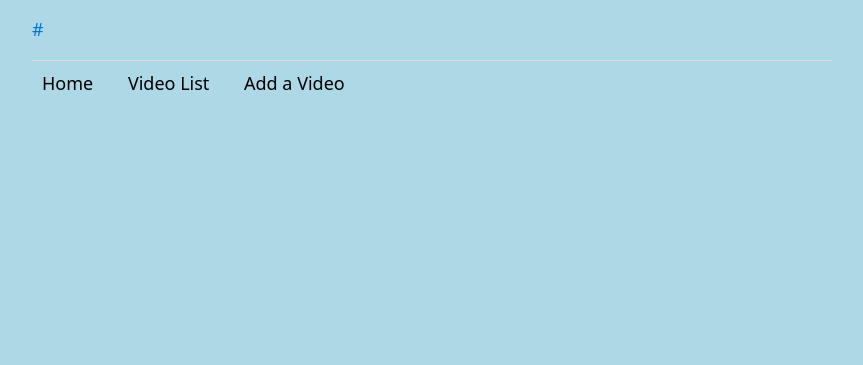
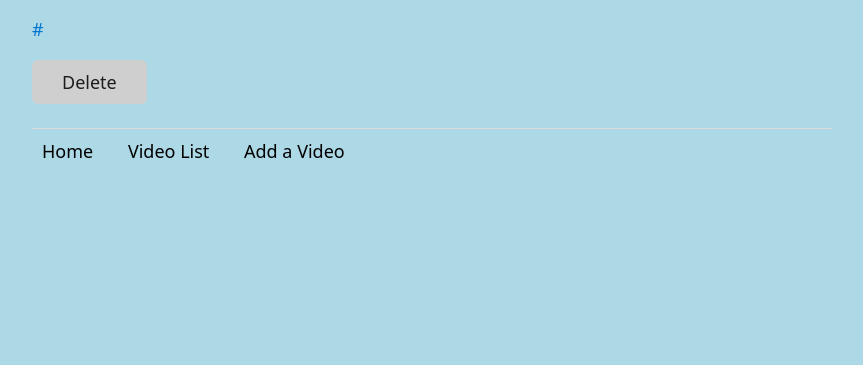
Before and after one commit to KJTempas/video-app, a Django app: template video_collection/templates/video_collection/video_detail.html in a window 1280 px wide. Shown: the part 435-800 px from the top of the page, without its empty margins (208-1071 px from the left). Run offline with Django 3.2, Linux system fonts and the light colour scheme; the template is opened without the code that fills it: most values are stand-ins (such as "Sample title", 1, 10 or a date in 2020).

Commit message:
add delete video

```diff
--- a/video_collection/templates/video_collection/video_detail.html
+++ b/video_collection/templates/video_collection/video_detail.html
@@ -8,8 +8,11 @@
         <iframe width="420" height="315" src="https://youtube.com/embed/{{ video.video_id }}"></iframe>
         <p><a href="{{video.url}}">{{ video.url }}</a></p>
 
-
-
+<!--delete button. calls views.delete_video method-->
+    <form action="{% url 'delete_video' video.pk %}" method="POST">
+        {% csrf_token %}
+        <button type=submit class="delete">Delete</button>
+    </form>
 
 
 
--- a/video_collection/urls.py
+++ b/video_collection/urls.py
@@ -6,5 +6,6 @@
     path('', views.home, name='home'), #empty string means the home page
     path('add', views.add, name='add_video'),
     path('video_list', views.video_list, name='video_list'),
-    path('video/<int:video_pk>', views.video_detail, name='video_detail')
+    path('video/<int:video_pk>', views.video_detail, name='video_detail'),
+    path('video/<int:video_pk>/delete', views.delete_video, name='delete_video')
 ]
--- a/video_collection/views.py
+++ b/video_collection/views.py
@@ -60,3 +60,9 @@
 
     #render the template
     return render(request, 'video_collection/video_detail.html', {'video': video} )
+
+
+def delete_video(request, video_pk):
+    video = get_object_or_404(Video, pk=video_pk)
+    video.delete()
+    return redirect('video_list')
```
Also changed, not shown: db.sqlite3, 1 other file.
